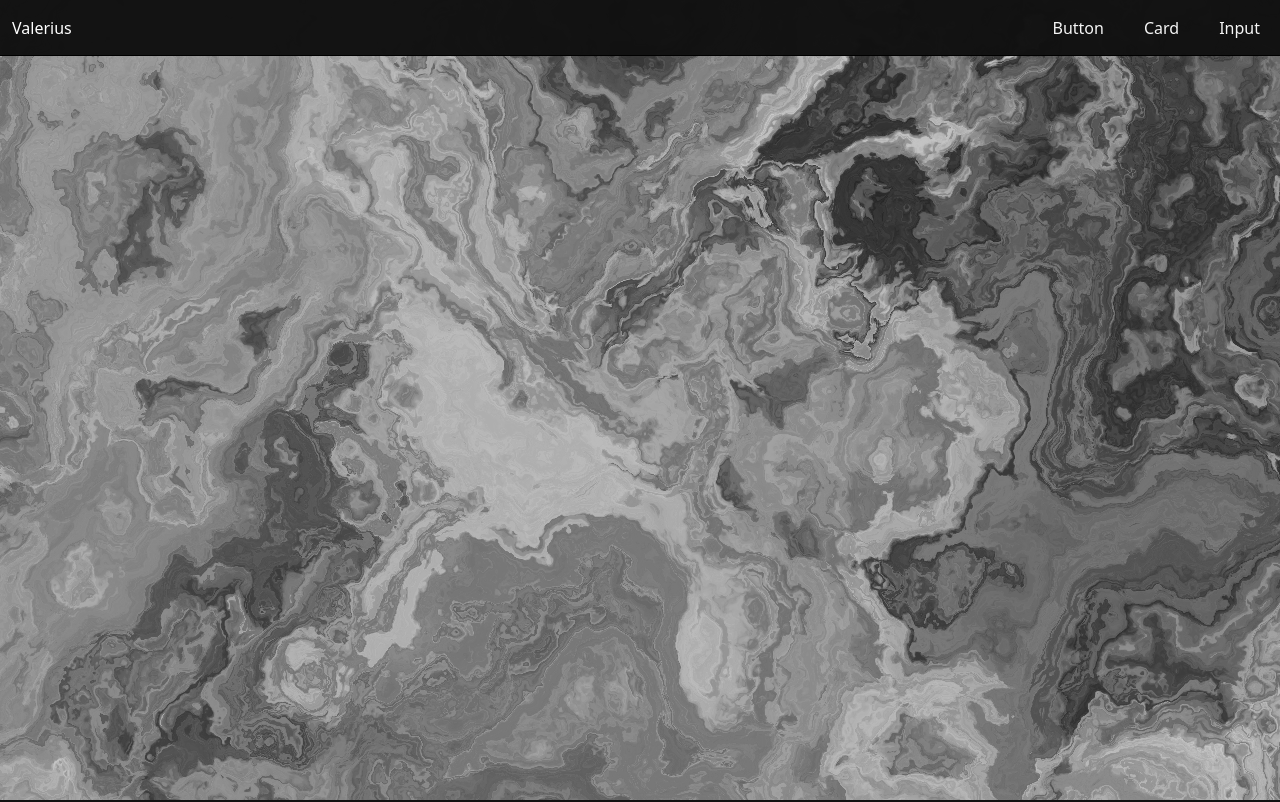
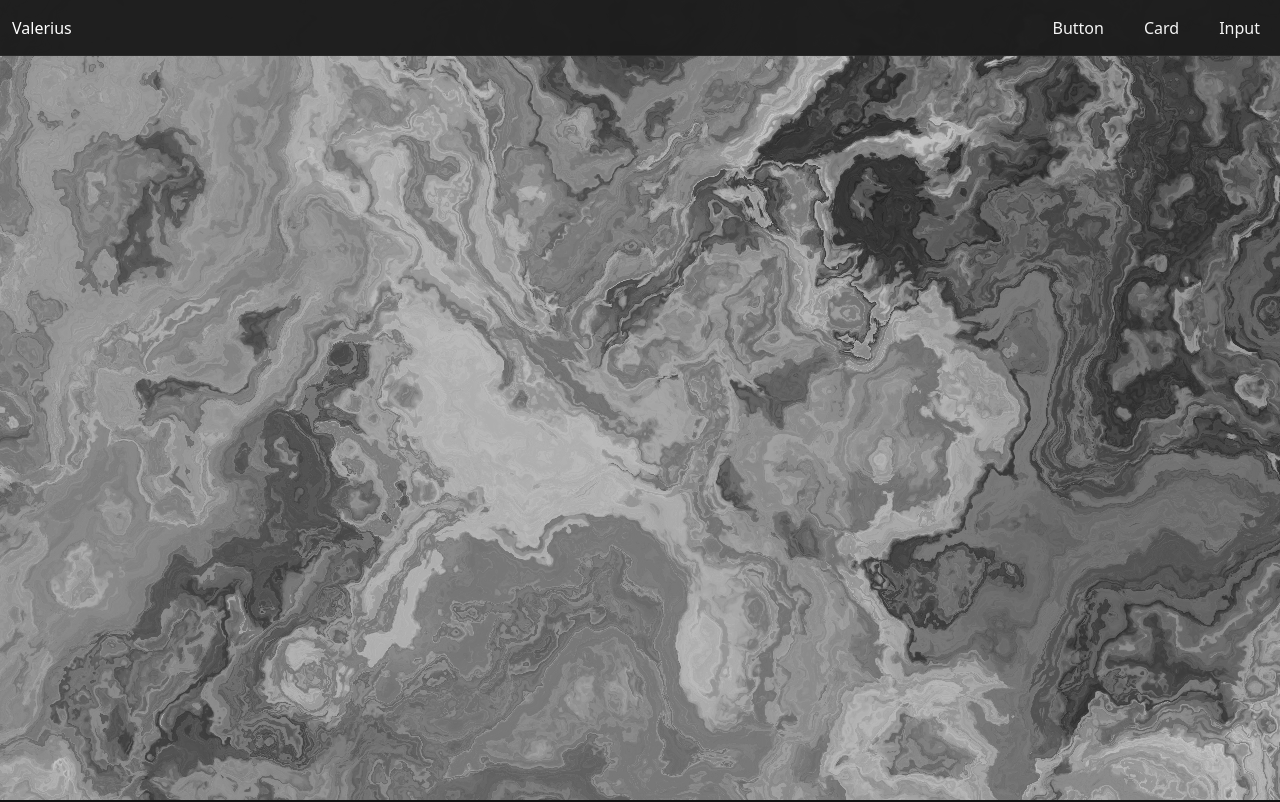
Before and after one commit to Villy-P/corekit-ui, a SvelteKit app: page / in a window 1280 px wide. Shown: the top 802 px of the page. Built offline with nearby package versions, Linux system fonts and the light colour scheme.

Commit message:
fix: add missing newline at end of file in Card.svelte and Navbar.svelte

```diff
--- a/src/components/Navbar.svelte
+++ b/src/components/Navbar.svelte
@@ -11,7 +11,7 @@
         ...restProps
     }: NavbarProps = $props();
 
-    let defaultClass = "transition-colors duration-300 fixed top-0 left-0 w-full h-14 z-[100] flex items-center bg-main-background/99 border-b-sub-background border-box border-b";
+    let defaultClass = "transition-colors duration-300 fixed top-0 left-0 w-full h-14 z-[100] flex items-center bg-sub-background/99 border-b border-box border-b-sub-background-hover";
 
     let scrollY = $state(0);
     let isAtTop = $derived(scrollY <= threshold);
```
Also changed, not shown: src/components/Card.svelte (line endings or trailing spaces).
